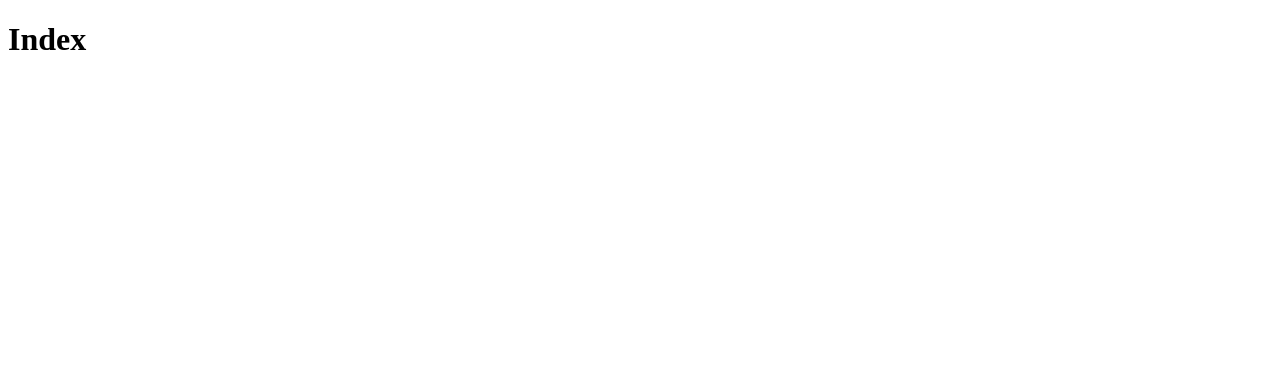
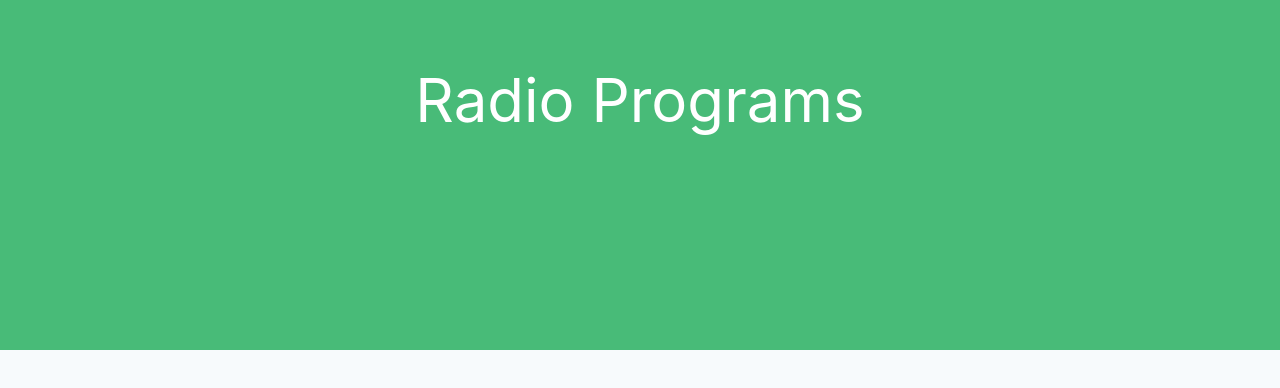
Before and after one commit to kk3939/radio-programs, a Next.js app: page / in a window 1280 px wide. Shown: the top 388 px of the page. Built offline with nearby package versions, Linux system fonts and the light colour scheme.

Commit message:
style: chakra ui導入

```diff
--- a/next.config.js
+++ b/next.config.js
@@ -1,4 +1,4 @@
 /** @type {import('next').NextConfig} */
 module.exports = {
   reactStrictMode: true,
-}
+};
--- a/package.json
+++ b/package.json
@@ -8,7 +8,11 @@
     "lint": "next lint"
   },
   "dependencies": {
+    "@chakra-ui/react": "^1.7.3",
+    "@emotion/react": "^11",
+    "@emotion/styled": "^11",
     "firebase": "^9.6.1",
+    "framer-motion": "^4",
     "next": "12.0.7",
     "react": "17.0.2",
     "react-dom": "17.0.2"
--- a/src/pages/_app.tsx
+++ b/src/pages/_app.tsx
@@ -1,8 +1,23 @@
+/* eslint-disable react/react-in-jsx-scope */
 import type { AppProps } from "next/app";
+import { ChakraProvider, extendTheme } from "@chakra-ui/react";
+
+const theme = extendTheme({
+  styles: {
+    global: {
+      body: {
+        backgroundColor: "gray.50",
+      },
+    },
+  },
+});
 
 function MyApp({ Component, pageProps }: AppProps) {
-  // eslint-disable-next-line react/react-in-jsx-scope
-  return <Component {...pageProps} />;
+  return (
+    <ChakraProvider theme={theme}>
+      <Component {...pageProps} />
+    </ChakraProvider>
+  );
 }
 
 export default MyApp;
--- a/src/pages/index.tsx
+++ b/src/pages/index.tsx
@@ -1,7 +1,16 @@
 import React from "react";
+import { Box, Center } from "@chakra-ui/react";
 
 const Index: React.VFC = () => {
-  return <h1>Index</h1>;
+  return (
+    <>
+      <Box w="100%" h="350px" bg="green.400">
+        <Center h="200px" fontSize="6xl" color="white">
+          Radio Programs
+        </Center>
+      </Box>
+    </>
+  );
 };
 
 export default Index;
```
Also changed, not shown: 1 other file (tests, documents, lock files or other folders).
